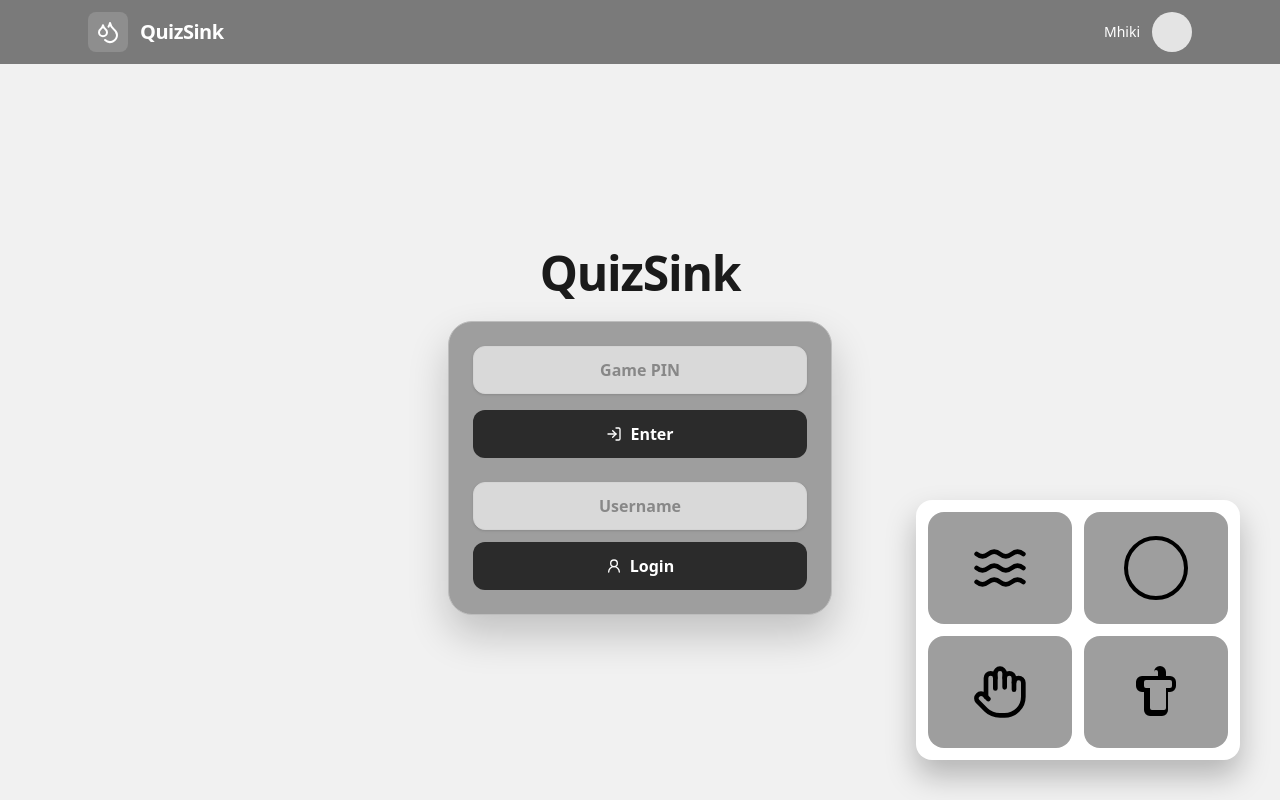
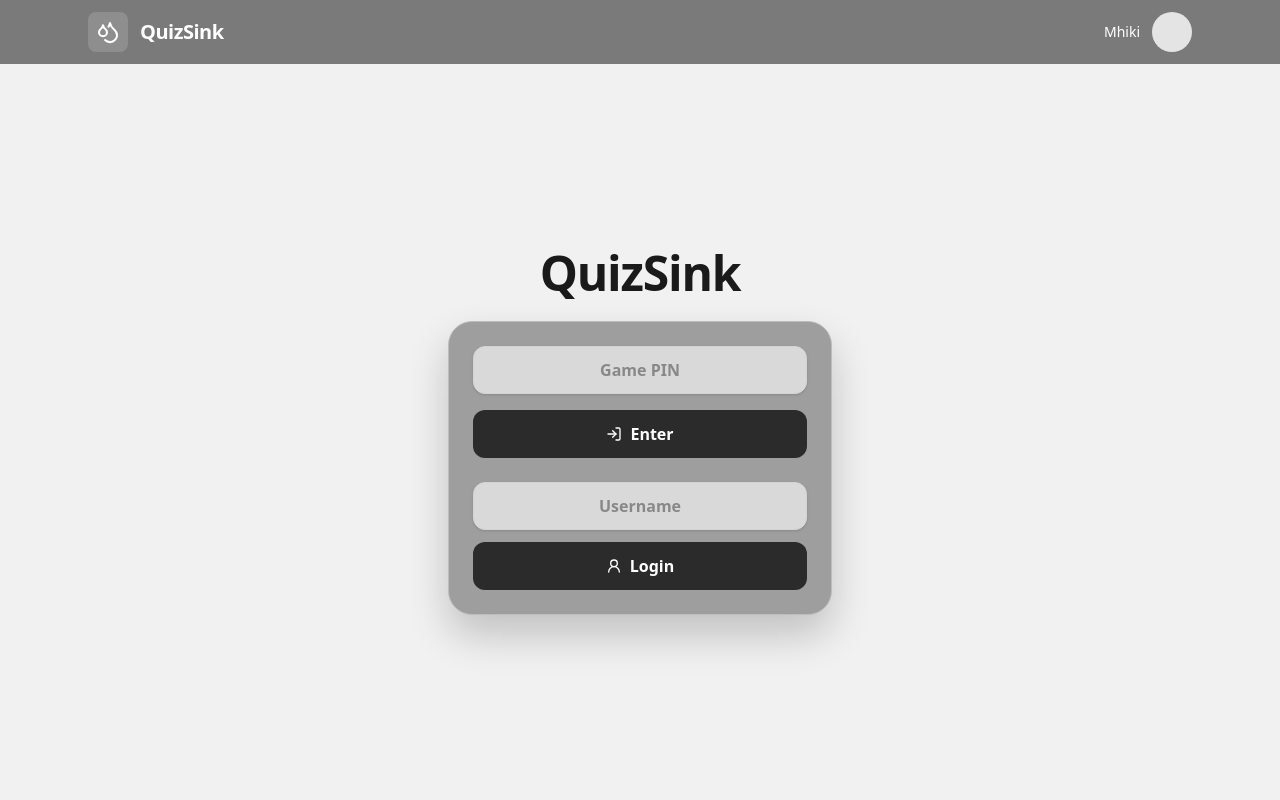
Before and after one commit to Brettberry07/quiz-show, a Next.js app in the folder frontend/: page / in a window 1280 px wide. Built offline with nearby package versions, Linux system fonts and the light colour scheme.

Commit message:
Update: Removed the weird popup in the login screen

```diff
--- a/frontend/app/page.tsx
+++ b/frontend/app/page.tsx
@@ -70,36 +70,6 @@ export default function Home() {
             </div>
           </Card>
         </motion.div>
-
-        {/* Answer Grid Preview */}
-        <motion.div
-          initial={{ opacity: 0, x: 40 }}
-          animate={{ opacity: 1, x: 0 }}
-          transition={{ duration: 0.8, delay: 0.2, ease: "easeOut" }}
-          className="pointer-events-none absolute bottom-10 right-10 hidden md:block"
-        >
-          <div className="grid grid-cols-2 gap-3 rounded-2xl bg-white p-3 shadow-[0_16px_30px_rgba(0,0,0,0.25)]">
-            <div className="flex h-28 w-36 items-center justify-center rounded-2xl bg-[#9e9e9e]">
-              <Waves className="h-14 w-14 text-black" />
-            </div>
-            <div className="flex h-28 w-36 items-center justify-center rounded-2xl bg-[#9e9e9e]">
-              <div className="flex h-16 w-16 items-center justify-center rounded-full border-4 border-black" />
-            </div>
-            <div className="flex h-28 w-36 items-center justify-center rounded-2xl bg-[#9e9e9e]">
-              <Hand className="h-14 w-14 text-black" />
-            </div>
-            <div className="flex h-28 w-36 items-center justify-center rounded-2xl bg-[#9e9e9e]">
-              <svg
-                className="h-16 w-16 text-black"
-                viewBox="0 0 64 64"
-                fill="currentColor"
-                aria-hidden="true"
-              >
-                <path d="M50 16h-8v-4a6 6 0 00-12 0v4H18a6 6 0 00-6 6v4a6 6 0 006 6h2v18a6 6 0 006 6h12a6 6 0 006-6V32h2a6 6 0 006-6v-4a6 6 0 00-6-6zm-20-4a2 2 0 114 0v4h-4v-4zm18 14a2 2 0 01-2 2h-4v20a2 2 0 01-2 2H28a2 2 0 01-2-2V28h-4a2 2 0 01-2-2v-4a2 2 0 012-2h24a2 2 0 012 2v4z" />
-              </svg>
-            </div>
-          </div>
-        </motion.div>
       </main>
     </div>
   );
```
